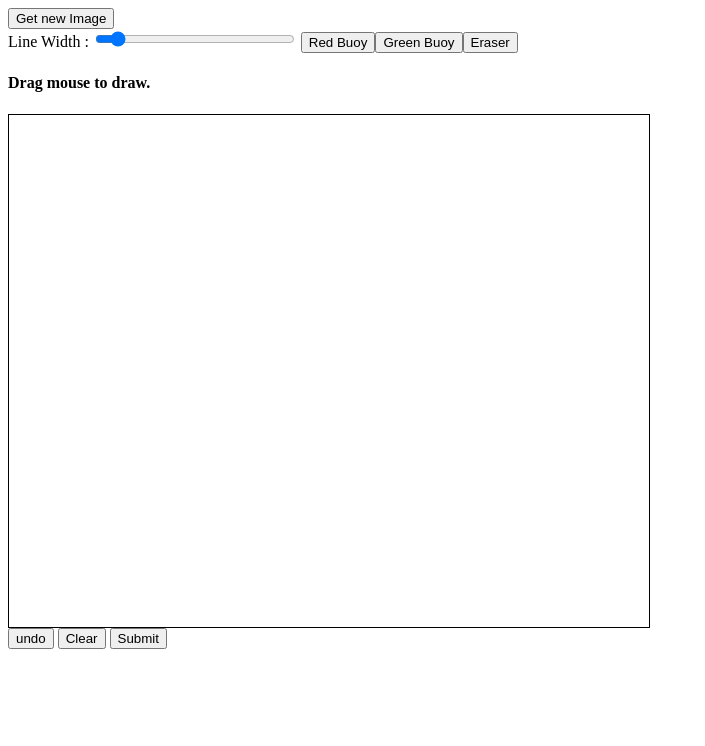
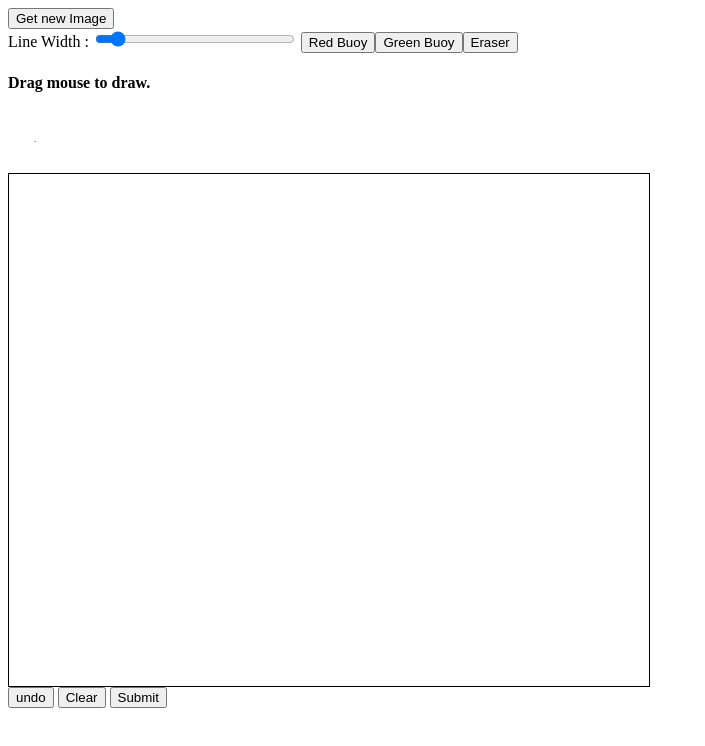
Before and after one commit to BobbyL2k/front-end-trainer, a website: page public/index.html in a window 1280 px wide. Shown: the whole page, without its empty margins (0-705 px from the left). Drawn offline with nearby package versions, Linux system fonts and the light colour scheme; no server answers.

Commit message:
Add Brush Preview

```diff
--- a/public/index.html
+++ b/public/index.html
@@ -13,6 +13,7 @@
             Line Width : <input id="brush-size-slider" type="range">
         </div>
         <h4>Drag mouse to draw.</h4>
+        <canvas id="brush-preview" width="55" height="55"></canvas>
         <div id="canvas-div">
             <canvas id="canvas" width="640" height="512"></canvas>
         </div>
--- a/public/main-script.js
+++ b/public/main-script.js
@@ -2,6 +2,8 @@
 
 var canvas = document.getElementById("canvas");
 var context = canvas.getContext("2d");
+var brushPreview = document.getElementById("brush-preview");
+var brushPreviewContext = brushPreview.getContext("2d");
 
 // Class system
     var objectClasses = [
@@ -28,6 +30,7 @@ var context = canvas.getContext("2d");
     function setCurrentClassIndex(index) {
         console.log("Set to class", index, objectClasses[index]);
         currentClassIndex = index;
+        redrawPreview();
     }
 
     function getCurrentColor(){
@@ -48,6 +51,7 @@ var context = canvas.getContext("2d");
             $myslider.val(value);
             console.log(":P");
         }
+        redrawPreview();
     }
     function getBrushSize() {
         return brushSize;
@@ -221,7 +225,7 @@ var context = canvas.getContext("2d");
         clickDrag.push(dragging);
     }
 
-    function redraw(){
+    function redraw(){// Main window
             context.clearRect(0, 0, context.canvas.width, context.canvas.height); // Clears the canvas
 
             context.lineJoin = "round";
@@ -245,6 +249,22 @@ var context = canvas.getContext("2d");
                     context.globalCompositeOperation = 'source-over';
             }
     }
+    function redrawPreview(){// Brush Preview Window
+        brushPreviewContext.clearRect(0, 0,
+            brushPreviewContext.canvas.width,
+            brushPreviewContext.canvas.height); // Clear the canvas
+
+        brushPreviewContext.lineJoin = "round";
+        brushPreviewContext.strokeStyle = getCurrentColor();
+        brushPreviewContext.lineWidth = getBrushSize();
+        brushPreviewContext.beginPath();
+        brushPreviewContext.moveTo(brushPreviewContext.canvas.width/2-1,
+            brushPreviewContext.canvas.height/2);
+        brushPreviewContext.lineTo(brushPreviewContext.canvas.width/2,
+            brushPreviewContext.canvas.height/2);
+        brushPreviewContext.closePath();
+        brushPreviewContext.stroke();
+    }
 // END Drawing
 
 // Getting Image
```
Lines whose indentation alone changed are shown as unchanged.
